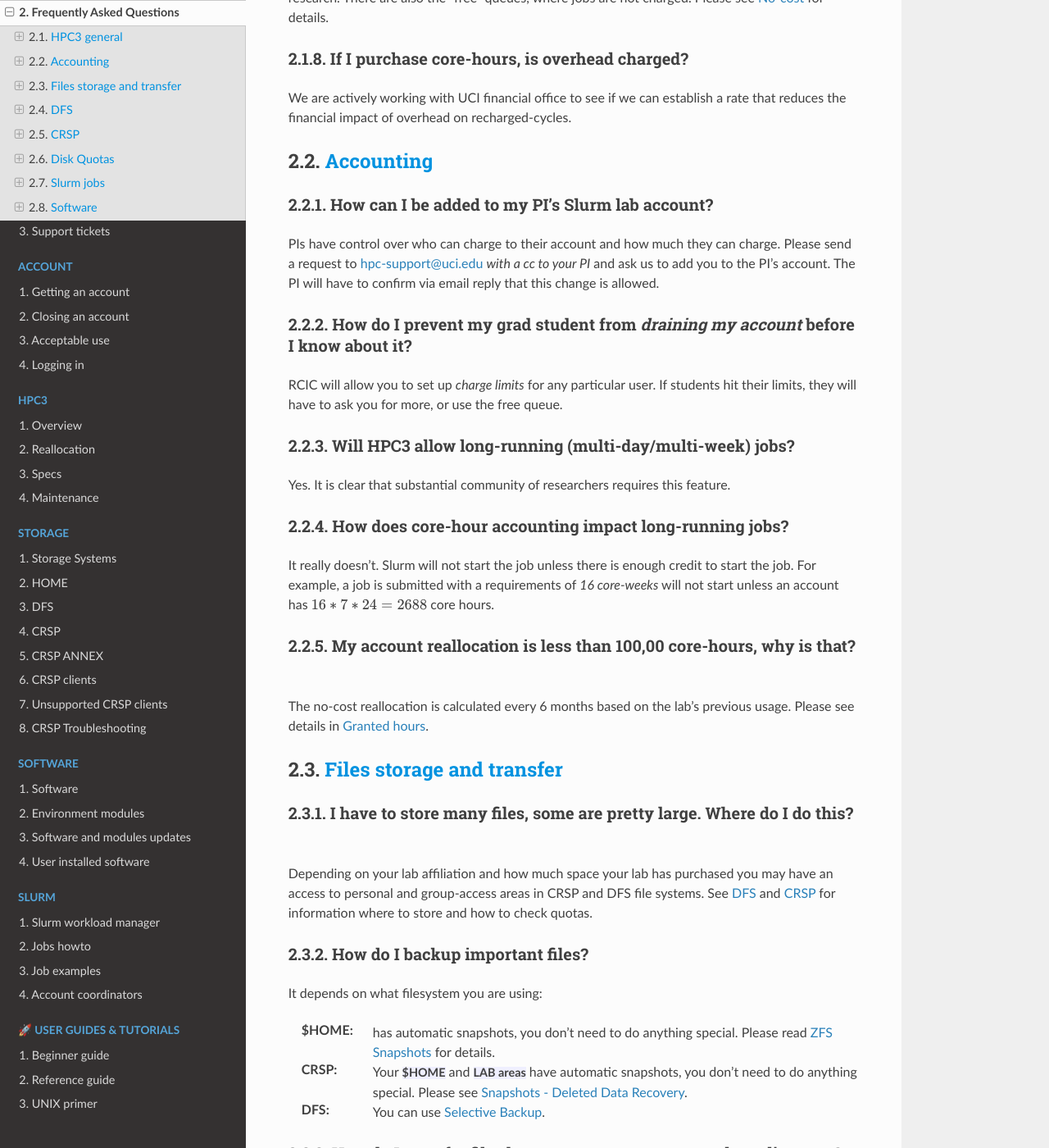
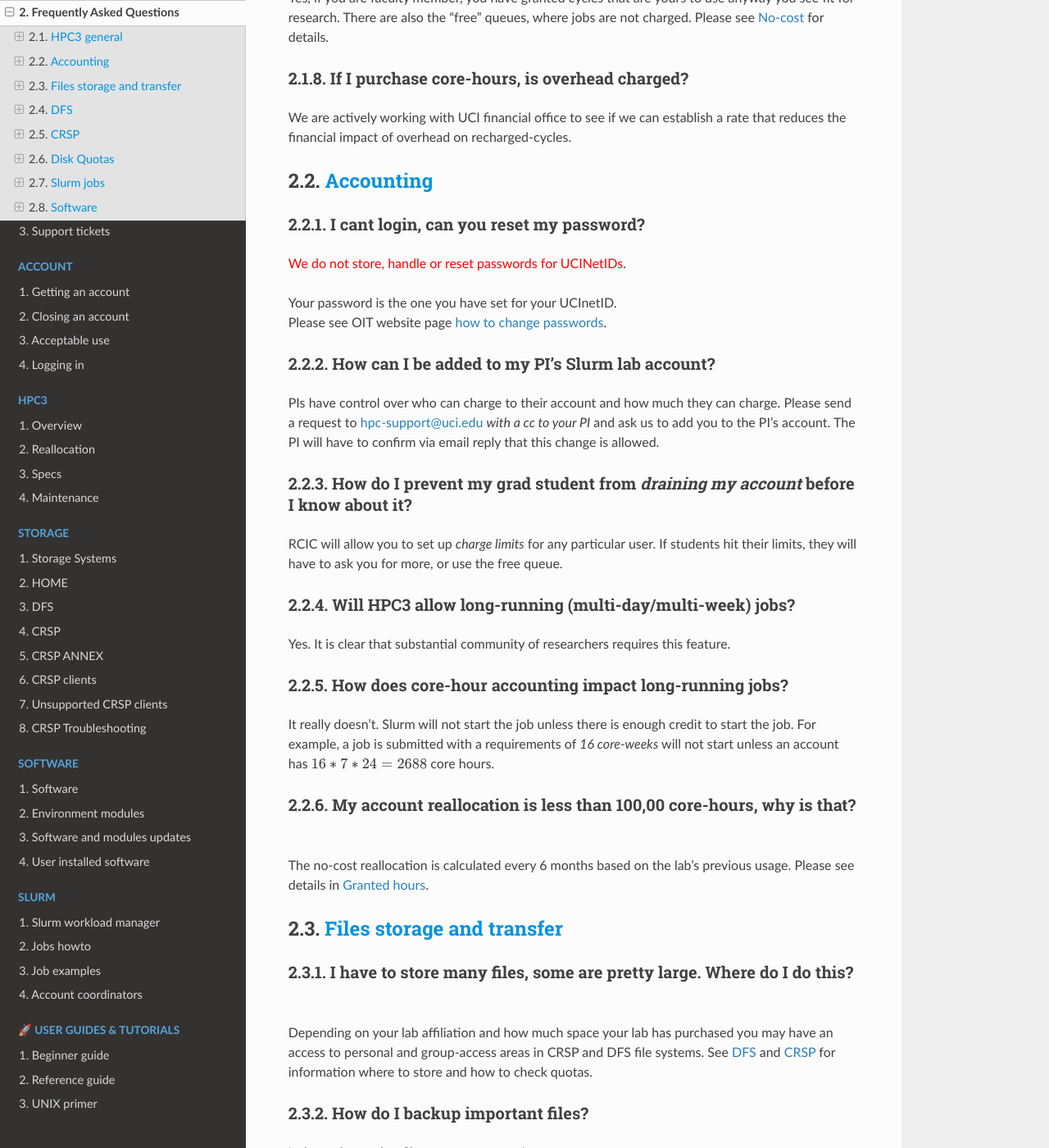
Before and after one commit to RCIC-UCI-Public/website-rcic, a Sphinx documentation site: the page built from docs/source/help/faq.rst, in a window 1280 px wide and 1400 px high, scrolled down 2864 px. Shown: the whole window at 82% size. Built offline with Sphinx 7.4.7 and the Read the Docs theme 2.0.0, drawn with Linux system fonts in a browser that asks for light colours; some of the changed text lies outside the part shown.

Commit message:
add link to oit password reset

```diff
--- a/docs/source/account/getting-account.rst
+++ b/docs/source/account/getting-account.rst
@@ -35,7 +35,7 @@
 .. attention::
 
    | :bluelight:`Your UCInetID` is NOT your student ID
-   | :bluelight:`Your account` is your **UCINetID**
+   | :bluelight:`Your account` is your **UCINetID** (lower case alpha-numeric)
    | :bluelight:`Your password` is **your regular password** that you use for your UCINetID
    | :red:`We do not store, handle or reset passwords for UCINetIDs.`
 
--- a/docs/source/help/faq.rst
+++ b/docs/source/help/faq.rst
@@ -68,6 +68,16 @@
 
 :bluelight:`Accounting`
 -----------------------
+
+.. _reset password:
+
+I cant login, can you reset my password?
+~~~~~~~~~~~~~~~~~~~~~~~~~~~~~~~~~~~~~~~~
+
+| :red:`We do not store, handle or reset passwords for UCINetIDs`.
+
+| Your password is the one you have set for your UCInetID.
+| Please see OIT website page `how to change passwords <https://www.security.uci.edu/how-to/passwords/>`_.
 
 .. _add lab account:
 
```
